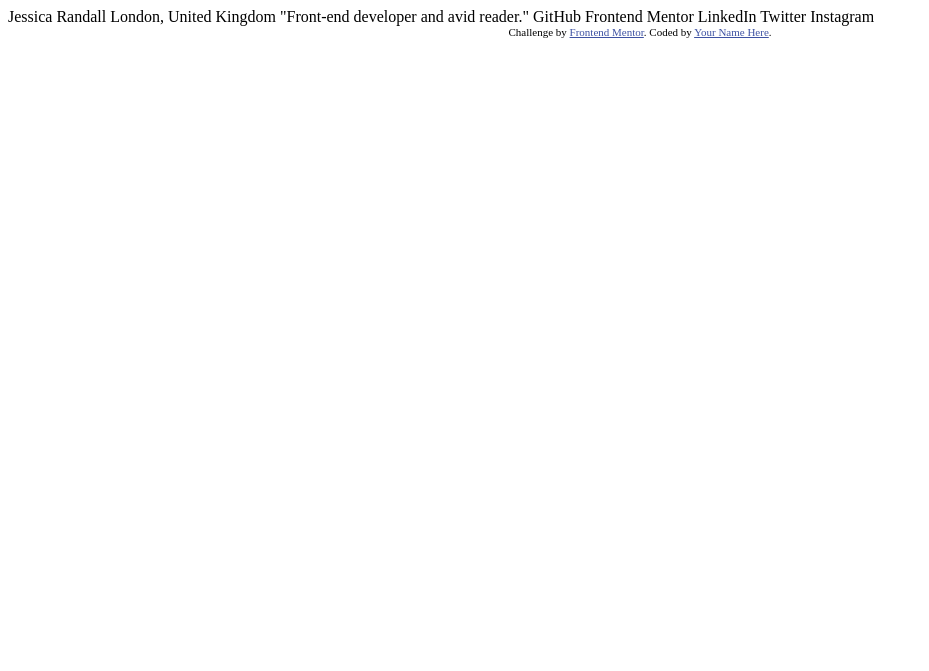
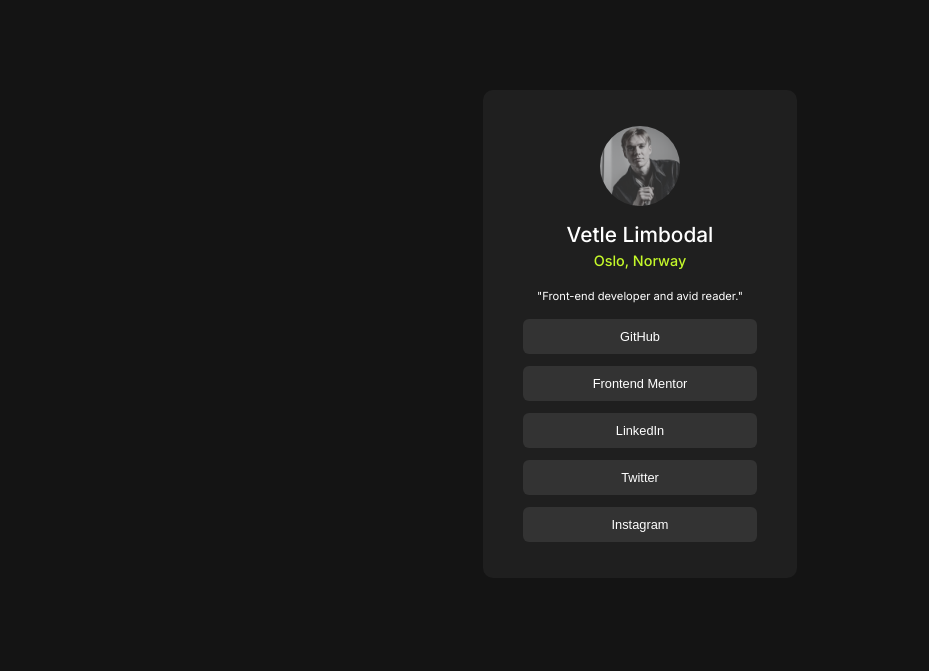
Before and after one commit to vlimbo/social-links-profile, a plain HTML site: page index.html in a window 1280 px wide. Shown: the whole page, without its empty margins (0-929 px from the left). Drawn offline with Linux system fonts and the light colour scheme.

Commit message:
Finished project

```diff
--- a/index.html
+++ b/index.html
@@ -3,32 +3,110 @@
 <head>
   <meta charset="UTF-8">
   <meta name="viewport" content="width=device-width, initial-scale=1.0"> <!-- displays site properly based on user's device -->
+  <link rel="icon" type="image/png" sizes="32x32" href="./assets/images/favicon-32x32.png">
+  <link rel="preconnect" href="https://fonts.googleapis.com">
+<link rel="preconnect" href="https://fonts.gstatic.com" crossorigin>
+<link href="https://fonts.googleapis.com/css2?family=Inter:ital,opsz,wght@0,14..32,100..900;1,14..32,100..900&display=swap" rel="stylesheet">
+  <title>Frontend Mentor | Social links profile</title>
+  <style>
+    body {
+      font-family: Inter, Arial;
+      margin: 0;
+      padding-top: 90px;
+      padding-bottom: 90px;
+      display: flex;
+      justify-content: center;
+      background-color: #141414 ;
+    }
 
-  <link rel="icon" type="image/png" sizes="32x32" href="./assets/images/favicon-32x32.png">
+    p, h1, h2 {
+      margin: 0;
+    }
 
-  <title>Frontend Mentor | Social links profile</title>
+    .main-container {
+      background-color: #1F1F1F;
+      display: flex;
+      flex-direction: column;
+      justify-content: center;
+      align-items: center;
+      padding: 36px 40px;
+      border-radius: 10px;
+    }
 
-  <!-- Feel free to remove these styles or customise in your own stylesheet 👍 -->
-  <style>
-    .attribution { font-size: 11px; text-align: center; }
-    .attribution a { color: hsl(228, 45%, 44%); }
+    .image-container img {
+      display: flex;
+      justify-content: center;
+      width: 80px;
+      border-radius: 40px;
+      margin-bottom: 16px;
+    }
+
+    .text-container {
+      display: flex;
+      flex-direction: column;
+      align-items: center;
+      margin-bottom: 16px;
+    }
+
+    .text-container h1 {
+      font-size: 1.3rem;
+      margin-bottom: 5px;
+      color: white;
+      font-weight: 500;
+    }
+
+    .text-container h2 {
+      font-size: 0.9rem;
+      color: #C4F82A;
+      margin-bottom: 20px;
+      font-weight: 500;
+    }
+
+    .text-container p {
+      font-size: 0.7rem;
+      color: white;
+    }
+
+    .button-container {
+      display: flex;
+      flex-direction: column;
+      gap: 12px;
+    }
+
+    .button-container button {
+      color: white;
+      background-color: #333333;
+      border: none;
+      padding: 10px 70px;
+      font-size: 0.8rem;
+      font-weight: 500;
+      border-radius: 6px;
+      transition: background-color 0.6s, color 0.6s;
+    }
+
+    .button-container button:hover {
+      background-color: #C4F82A;
+      color: black;
+    }
   </style>
 </head>
 <body>
-
-  Jessica Randall
-  London, United Kingdom
-  "Front-end developer and avid reader."
-
-  GitHub
-  Frontend Mentor
-  LinkedIn
-  Twitter
-  Instagram
-
-  <div class="attribution">
-    Challenge by <a href="https://www.frontendmentor.io?ref=challenge" target="_blank">Frontend Mentor</a>.
-    Coded by <a href="#">Your Name Here</a>.
-  </div>
+  <main class="main-container">
+    <div class="image-container">
+      <img src="assets/images/Design uten navn(5).png" alt="picture of me">
+    </div>
+    <div class="text-container">
+      <h1>Vetle Limbodal</h1>
+      <h2>Oslo, Norway</h2>
+      <p>"Front-end developer and avid reader."</p>
+    </div>
+    <div class="button-container">
+      <button>GitHub</button>
+      <button>Frontend Mentor</button>
+      <button>LinkedIn</button>
+      <button>Twitter</button>
+      <button>Instagram</button>
+    </div>
+  </main>
 </body>
 </html>
```
Also changed, not shown: assets/images/Design uten navn(5).png (added).
